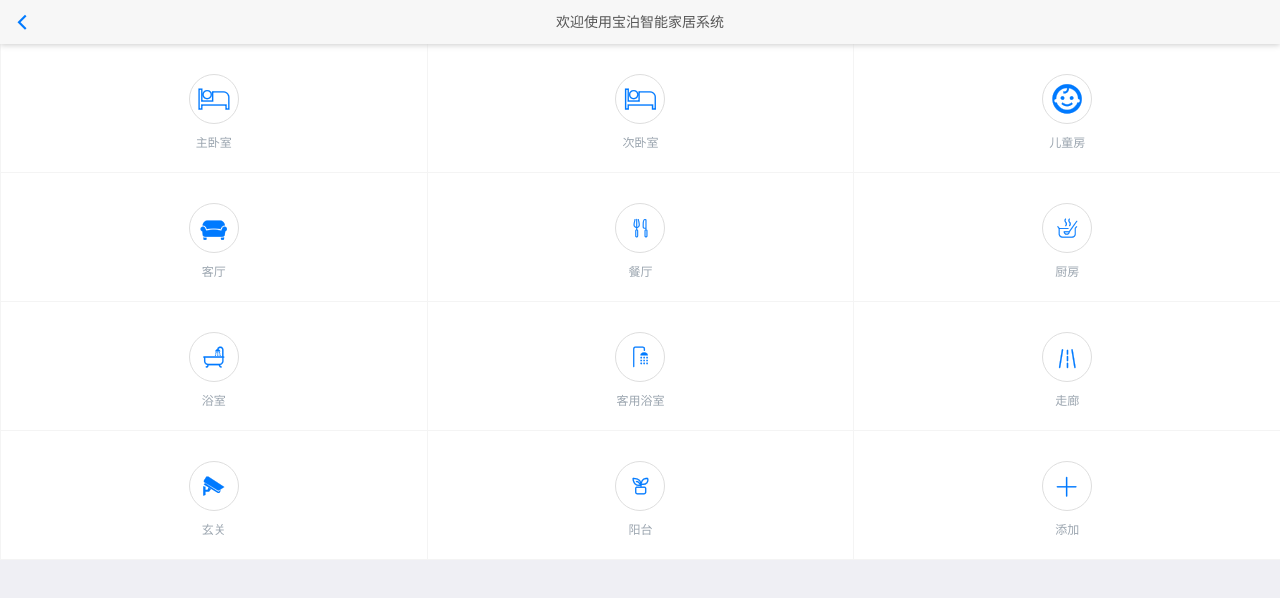
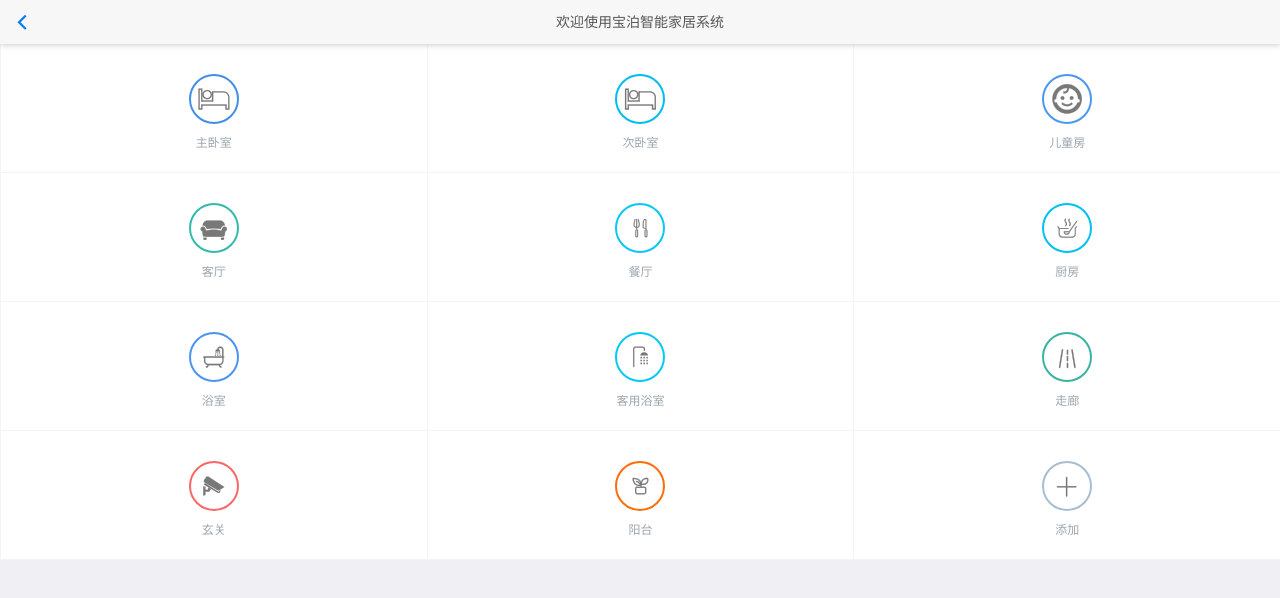
Before and after one commit to lvyao1122/BaoBo, a plain HTML site: page qietu/房间页面.html in a window 1280 px wide. Drawn offline with Linux system fonts and the light colour scheme.

Commit message:
房间页面修改颜色

```diff
--- a/css/common.css
+++ b/css/common.css
@@ -41,3 +41,20 @@
 
 
 .mui-bar .mui-title{color: #565656 !important;font-size:14px !important;}
+.grid-box{}
+.grid-box > div{text-align: center;padding:30px 0 18px 0;border-left:1px solid #f4f4f4;border-bottom:1px solid #f4f4f4;background-color:#FFF;}
+.grid-box a{border-radius:50%;width:50px;height:50px;margin:0 auto;position: relative;}
+.grid-box a span{position:absolute;left:50%;top:50%;font-size:21px;color:#787878;webkit-transform:translate(-50%,-50%);transform:translate(-50%,-50%);}
+.grid-box  p{font-size:12px;color:#9ba5af;margin:9px 0 0 0;}
+.border-1{border: 2px solid #438ee9 !important;}
+.border-2{border: 2px solid #01bcef !important;}
+.border-3{border: 2px solid #4c97f2 !important;}
+.border-4{border: 2px solid #33baab !important;}
+.border-5{border: 2px solid #09c6fd !important;}
+.border-6{border: 2px solid #01c0f4 !important;}
+.border-7{border: 2px solid #4b94f0 !important;}
+.border-8{border: 2px solid #06c9f9 !important;}
+.border-9{border: 2px solid #3ab3a2 !important;}
+.border-10{border: 2px solid #f96767 !important;}
+.border-11{border: 2px solid #ff6d0a !important;}
+.border-12{border: 2px solid #a8bdd0 !important;}
--- a/qietu/房间页面.html
+++ b/qietu/房间页面.html
@@ -8,11 +8,7 @@
 		<link href="../css/mui.min.css" rel="stylesheet" />
 		<link rel="stylesheet" type="text/css" href="../css/common.css"/>
 		<style type="text/css">
-			.grid-box{}
-			.grid-box > div{text-align: center;padding:30px 0 18px 0;border-left:1px solid #f4f4f4;border-bottom:1px solid #f4f4f4;background-color:#FFF;}
-			.grid-box a{border-radius:50%;width:50px;height:50px;margin:0 auto;border:1px solid #dedede;position: relative;}
-			.grid-box a span{position:absolute;left:50%;top:50%;font-size:21px;-webkit-transform:translate(-50%,-50%);transform:translate(-50%,-50%);}
-			.grid-box  p{font-size:12px;color:#9ba5af;margin:9px 0 0 0;}
+
 
 		</style>
 	</head>
@@ -26,74 +22,74 @@
 		<div class="mui-content">
 			<div class="mui-row grid-box">
 				<div class="mui-col-xs-4">
-					<a href="javascript:void(0)" class="mui-block">
+					<a href="javascript:void(0)" class="mui-block border-1">
 						<span class="baobo-icon icon-chuang"></span>
 					</a>
 					<p>主卧室</p>
 				</div>
 				<div class="mui-col-xs-4">
-					<a href="javascript:void(0)" class="mui-block">
+					<a href="javascript:void(0)" class="mui-block border-2">
 						<span class="baobo-icon icon-chuang"></span>
 					</a>
 					<p>次卧室</p>
 				</div>
 				<div class="mui-col-xs-4">
-					<a href="javascript:void(0)" class="mui-block">
+					<a href="javascript:void(0)" class="mui-block border-3">
 						<span class="baobo-icon icon-ertong" style="font-size:30px;"></span>
 					</a>
 					<p>儿童房</p>
 				</div>
 				<div class="mui-col-xs-4">
-					<a href="javascript:void(0)" class="mui-block">
+					<a href="javascript:void(0)" class="mui-block border-4">
 						<span class="baobo-icon icon-iconketing" style="font-size:30px;"></span>
 					</a>
 					<p>客厅</p>
 				</div>
 				<div class="mui-col-xs-4">
-					<a href="javascript:void(0)" class="mui-block">
+					<a href="javascript:void(0)" class="mui-block border-5">
 						<span class="baobo-icon icon-canting"></span>
 					</a>
 					<p>餐厅</p>
 				</div>
 				<div class="mui-col-xs-4">
-					<a href="javascript:void(0)" class="mui-block">
+					<a href="javascript:void(0)" class="mui-block border-6">
 						<span class="baobo-icon icon-chufang"></span>
 					</a>
 					<p>厨房</p>
 				</div>
 				<div class="mui-col-xs-4">
-					<a href="javascript:void(0)" class="mui-block">
+					<a href="javascript:void(0)" class="mui-block border-7">
 						<span class="baobo-icon icon-weiyu"></span>
 					</a>
 					<p>浴室</p>
 				</div>
 
 				<div class="mui-col-xs-4">
-					<a href="javascript:void(0)" class="mui-block">
+					<a href="javascript:void(0)" class="mui-block border-8">
 						<span class="baobo-icon icon-keyongweiyu"></span>
 					</a>
 					<p>客用浴室</p>
 				</div>
 				<div class="mui-col-xs-4">
-					<a href="javascript:void(0)" class="mui-block">
+					<a href="javascript:void(0)" class="mui-block border-9">
 						<span class="baobo-icon icon-gonglu"></span>
 					</a>
 					<p>走廊</p>
 				</div>
 				<div class="mui-col-xs-4">
-					<a href="javascript:void(0)" class="mui-block">
+					<a href="javascript:void(0)" class="mui-block border-10">
 						<span class="baobo-icon icon-vidicon"></span>
 					</a>
 					<p>玄关</p>
 				</div>
 				<div class="mui-col-xs-4">
-					<a href="javascript:void(0)" class="mui-block">
+					<a href="javascript:void(0)" class="mui-block border-11">
 						<span class="baobo-icon icon-balcony"></span>
 					</a>
 					<p>阳台</p>
 				</div>
 				<div class="mui-col-xs-4">
-					<a href="javascript:void(0)" class="mui-block">
+					<a href="javascript:void(0)" class="mui-block border-12">
 						<span class="baobo-icon icon-tianjia"></span>
 					</a>
 					<p>添加</p>
```
